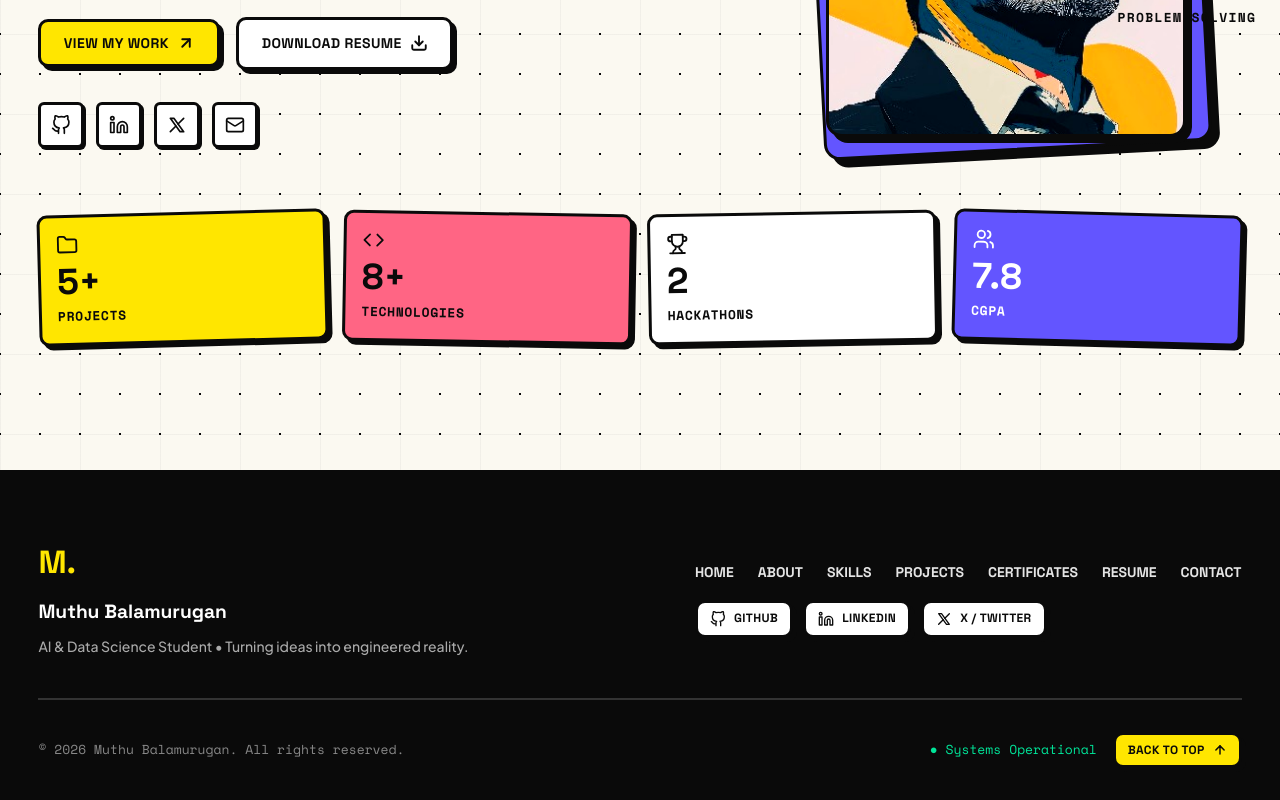
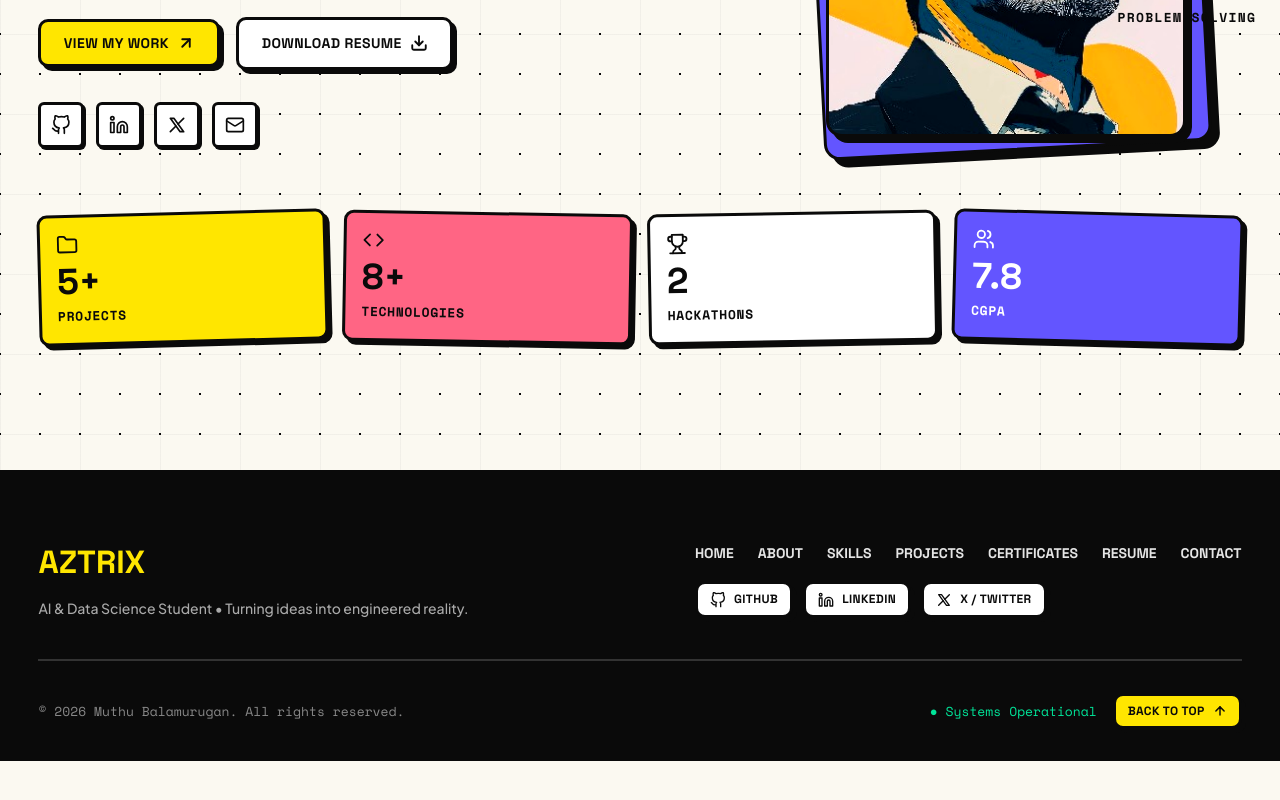
Before and after one commit to Aztrix-MBM/Aztrix-MBM.github.io, a React (Vite) app: page / in a window 1280 px wide. Shown: the part 446-1246 px from the top of the page. After the commit the page ends 1207 px from the top, so only its background shows below. Built offline with nearby package versions, Linux system fonts and the light colour scheme.

Commit message:
feat: change footer brand logo to AZTRIX

```diff
--- a/src/components/ui/Footer.tsx
+++ b/src/components/ui/Footer.tsx
@@ -22,10 +22,7 @@ export const Footer: React.FC<FooterProps> = ({ onSelectTab }) => {
       <div className="container">
         <div className="neo-footer__top">
           <div className="neo-footer__brand">
-            <div className="neo-footer__logo">M.</div>
-            <p style={{ fontFamily: 'var(--font-heading)', fontWeight: 800, fontSize: '1.2rem', color: '#fff' }}>
-              {personalData.name}
-            </p>
+            <div className="neo-footer__logo">AZTRIX</div>
             <p className="neo-footer__copy">
               {personalData.role} • Turning ideas into engineered reality.
             </p>
```
